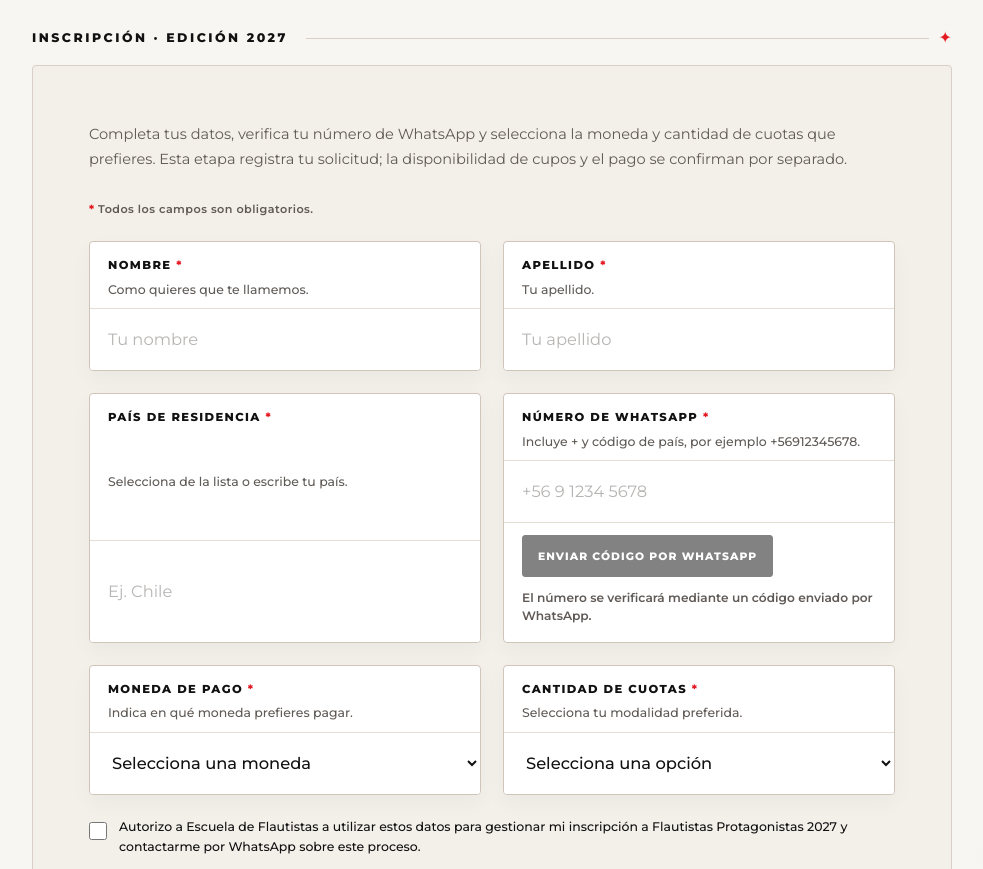
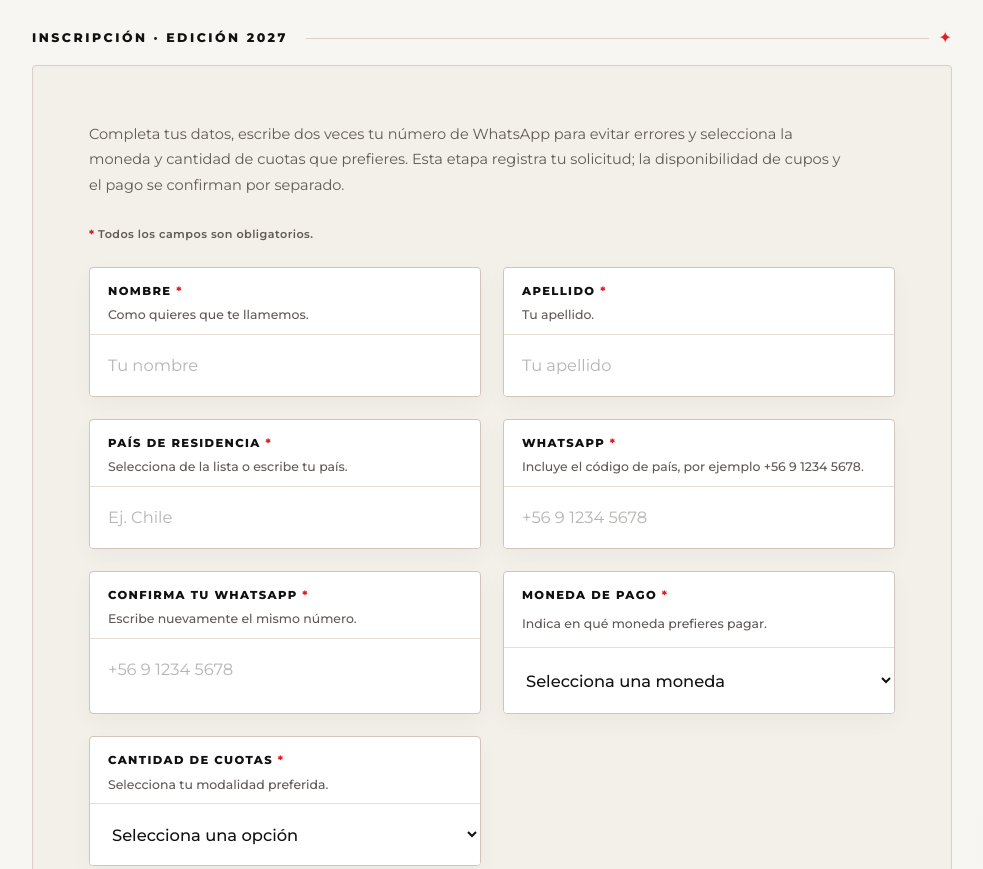
Before and after one commit to piazzollamente/escuela-flautistas-web, a plain HTML site: page flautistas-protagonistas/index.html in a window 1280 px wide. Shown: the part 5000-5869 px from the top of the page, without its empty margins (148-1131 px from the left). Drawn offline with nearby package versions, Linux system fonts and the light colour scheme.

Commit message:
feat(fp2027): reemplazar OTP por doble ingreso de WhatsApp

```diff
--- a/flautistas-protagonistas/index.html
+++ b/flautistas-protagonistas/index.html
@@ -1014,9 +1014,9 @@
         </div>
 
         <div class="form-shell">
-          <p class="form-lead">Completa tus datos, verifica tu número de WhatsApp y selecciona la moneda y cantidad de cuotas que prefieres. Esta etapa registra tu solicitud; la disponibilidad de cupos y el pago se confirman por separado.</p>
+          <p class="form-lead">Completa tus datos, escribe dos veces tu número de WhatsApp para evitar errores y selecciona la moneda y cantidad de cuotas que prefieres. Esta etapa registra tu solicitud; la disponibilidad de cupos y el pago se confirman por separado.</p>
           <!-- Configuración: introducir solo la URL pública /exec del NUEVO Apps Script.
-               No colocar identificadores de la hoja, tokens de Google ni credenciales de Twilio. -->
+               No colocar credenciales de Google ni permisos de edición en el código público. -->
           <form id="fpForm" data-endpoint="#" action="#" method="post">
             <p class="required-note"><span class="required-mark">*</span> Todos los campos son obligatorios.</p>
 
@@ -1051,23 +1051,16 @@
               </div>
 
               <div class="field">
-                <label for="whatsapp">Número de WhatsApp <span class="required-mark">*</span></label>
-                <span class="field-hint">Incluye + y código de país, por ejemplo +56912345678.</span>
-                <input id="whatsapp" name="whatsapp" type="tel" maxlength="20" autocomplete="tel" inputmode="tel" placeholder="+56 9 1234 5678" required aria-describedby="whatsappStatus">
-                <div class="verification-actions">
-                  <button class="verify-btn" id="enviarCodigo" type="button" disabled>Enviar código por WhatsApp</button>
-                  <button class="verify-btn secondary" id="cambiarNumero" type="button" hidden>Cambiar número</button>
-                  <p id="whatsappStatus" class="verification-status" aria-live="polite">El número se verificará mediante un código enviado por WhatsApp.</p>
-                </div>
+                <label for="whatsapp">WhatsApp <span class="required-mark">*</span></label>
+                <span class="field-hint">Incluye el código de país, por ejemplo +56 9 1234 5678.</span>
+                <input id="whatsapp" name="whatsapp" type="tel" maxlength="22" autocomplete="tel" inputmode="tel" placeholder="+56 9 1234 5678" required aria-describedby="whatsappHelp">
               </div>
 
-              <div class="field field-full" id="codigoField" hidden>
-                <label for="codigo">Código de verificación de WhatsApp</label>
-                <span class="field-hint">Ingresa el código recibido en el número indicado.</span>
-                <div class="code-input-row">
-                  <input id="codigo" type="text" inputmode="numeric" autocomplete="one-time-code" pattern="[0-9]{4,10}" maxlength="10" placeholder="Código numérico">
-                  <button class="verify-btn" id="verificarCodigo" type="button" disabled>Verificar número</button>
-                </div>
+              <div class="field">
+                <label for="confirmarWhatsapp">Confirma tu WhatsApp <span class="required-mark">*</span></label>
+                <span class="field-hint">Escribe nuevamente el mismo número.</span>
+                <input id="confirmarWhatsapp" name="confirmarWhatsapp" type="tel" maxlength="22" autocomplete="off" inputmode="tel" placeholder="+56 9 1234 5678" required aria-describedby="whatsappHelp" aria-invalid="false">
+                <p class="field-help" id="whatsappHelp" aria-live="polite"></p>
               </div>
 
               <div class="field">
```
